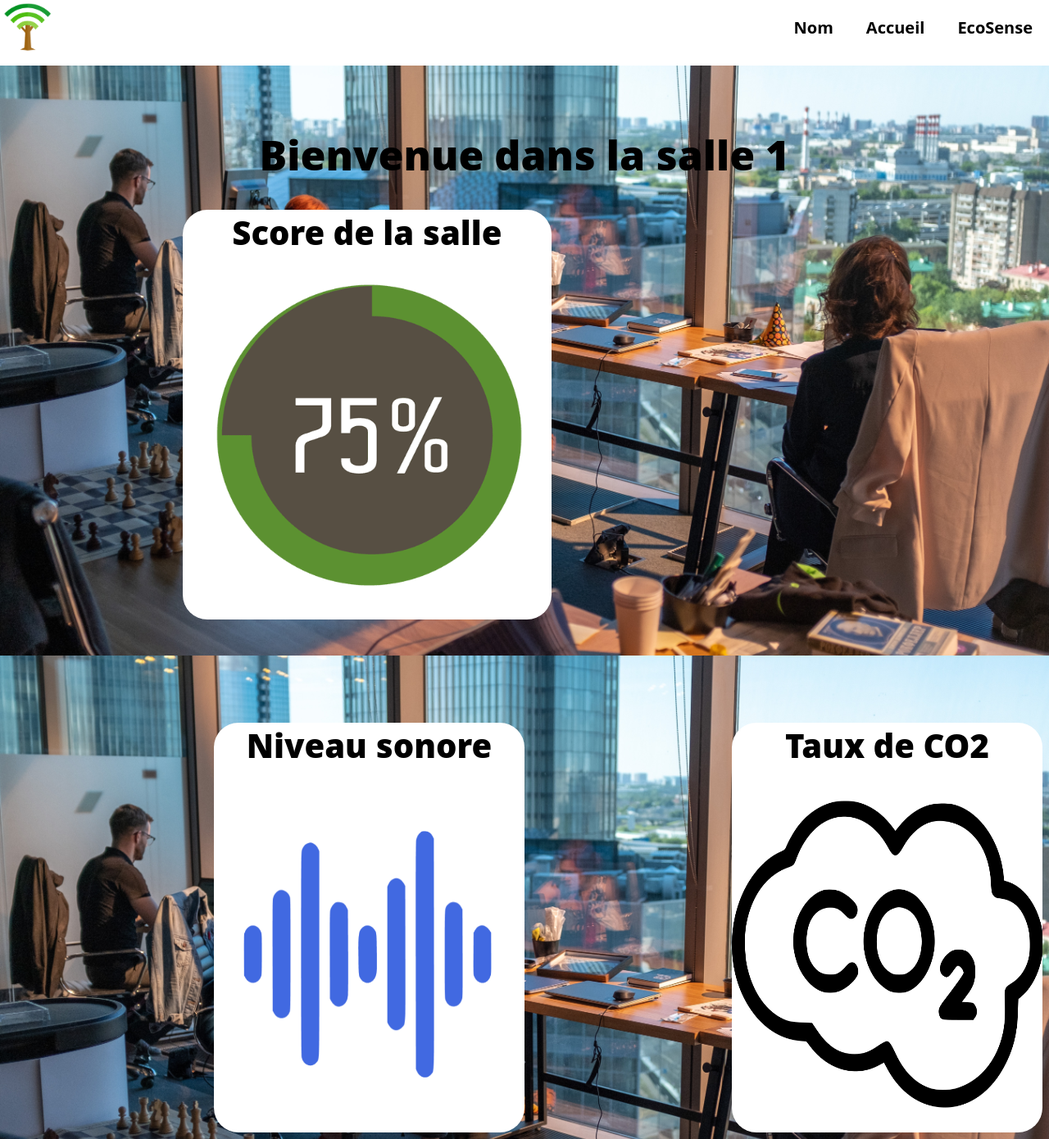
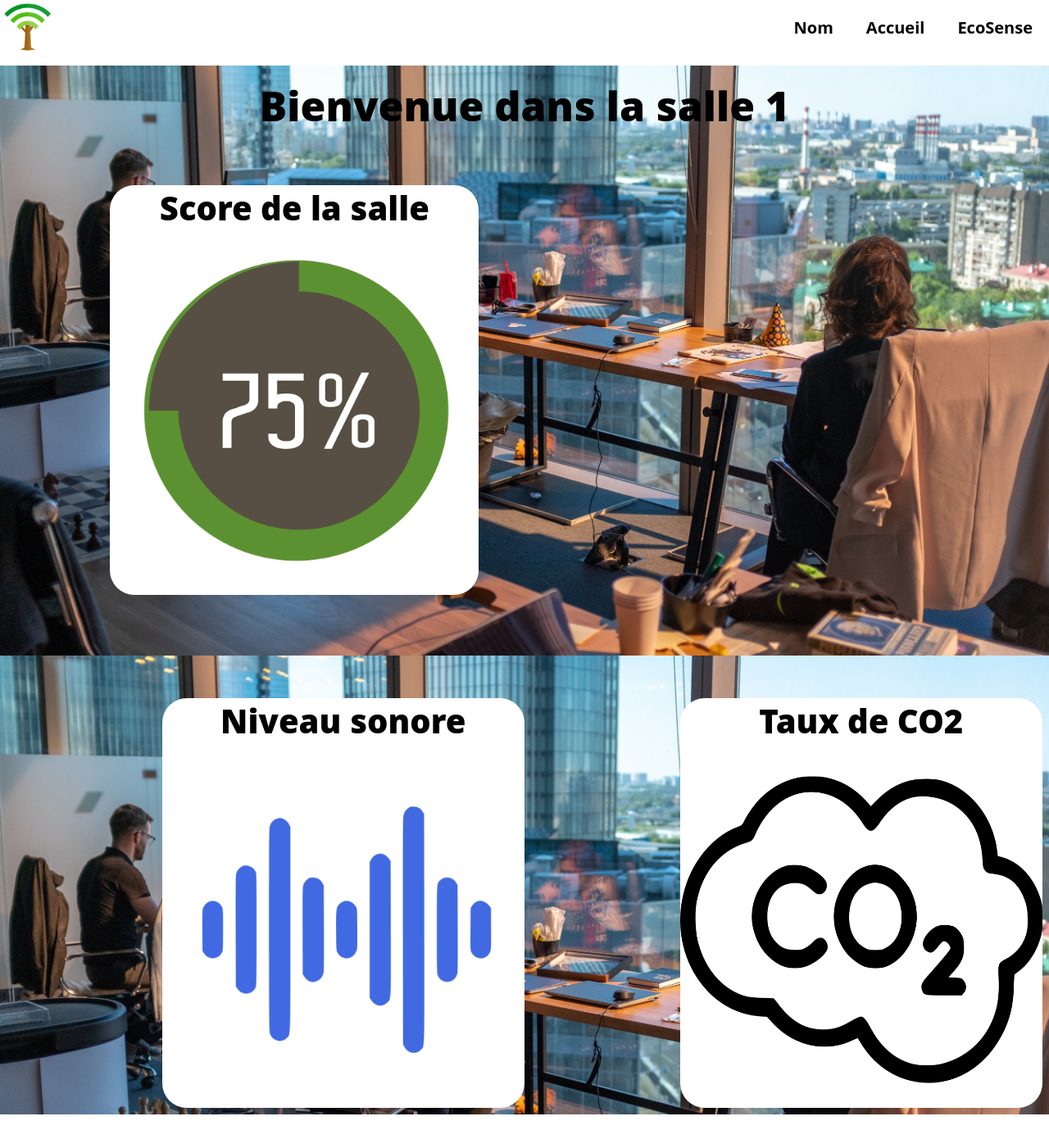
Before and after one commit to Pierro236/Ecosense, a PHP site: page /php/room.php in a window 1280 px wide. Shown: the whole page at 82% size. After the commit the page ends 1360 px from the top, so only its background shows below. Run offline with PHP 8.4, Linux system fonts and the light colour scheme.

Commit message:
Add files via upload
adjust

```diff
--- a/css/room.css
+++ b/css/room.css
@@ -8,7 +8,7 @@ body {
  }
 
  .bvn{
-   padding-top: 90px;
+   padding-top: 30px;
    font-weight: 1000;
    font-size: 50px;
    text-align: center;
@@ -17,9 +17,10 @@ body {
  .score{
    width: 450px;
    height: 500px;
-   margin-left: 17%;
+   margin-left: 10%;
    background-color: white;
    border-radius: 30px;
+   margin-top: 5%;
  }
 
  .titre{
@@ -31,7 +32,7 @@ body {
  .sound{
    width: 450px;
    height: 500px;
-   margin-left: 20%;
+   margin-left: 15%;
    background-color: white;
    border-radius: 30px;
    /* display: inline-block; */
@@ -41,7 +42,7 @@ body {
    position: relative;
    width: 450px;
    height: 500px;
-   margin-left: 20%;
+   margin-left: 15%;
    background-color: white;
    border-radius: 30px;
    /* display: inline-block; */
```
